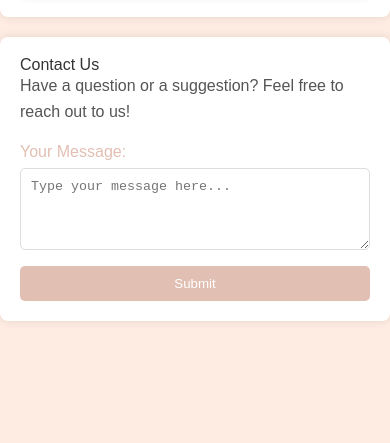
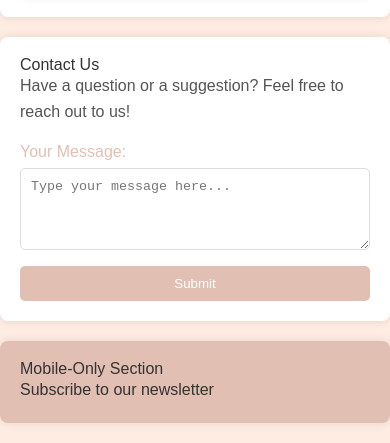
Before and after one commit to Rodica24/PW_Lab2, a plain HTML site: page index.html in a window 390 px wide. Shown: the part 3662-4105 px from the top of the page. Before the commit the page ends 4003 px from the top, so only its background shows below. Drawn offline with Linux system fonts and the light colour scheme.

Commit message:
Add mobile-only section

```diff
--- a/index.html
+++ b/index.html
@@ -132,6 +132,11 @@
       </form>
     </section>
 
+    <section id="mobile-only-section">
+        <h2>Mobile-Only Section</h2>
+        <p>Subscribe to our newsletter</p>
+    </section>
+
 </section>
 
 
--- a/style.css
+++ b/style.css
@@ -251,3 +251,26 @@ a:hover {
 #contact-form button:hover {
   background-color: #555;
 }
+
+#mobile-only-section {
+  display: none; /* Hide the section by default on larger screens */
+}
+
+@media only screen and (max-width: 768px) {
+
+  #mobile-only-section {
+      display: block; /* Show the section on mobile screens */
+      max-width: 100%;
+      margin: 20px auto;
+      padding: 20px;
+      background-color: #E2BFB3;
+      box-shadow: 0 0 10px rgba(0, 0, 0, 0.1);
+      border-radius: 8px;
+  }
+
+  #mobile-only-section h2 p {
+      color: #333;
+      text-align: center;
+  }
+
+}
```
